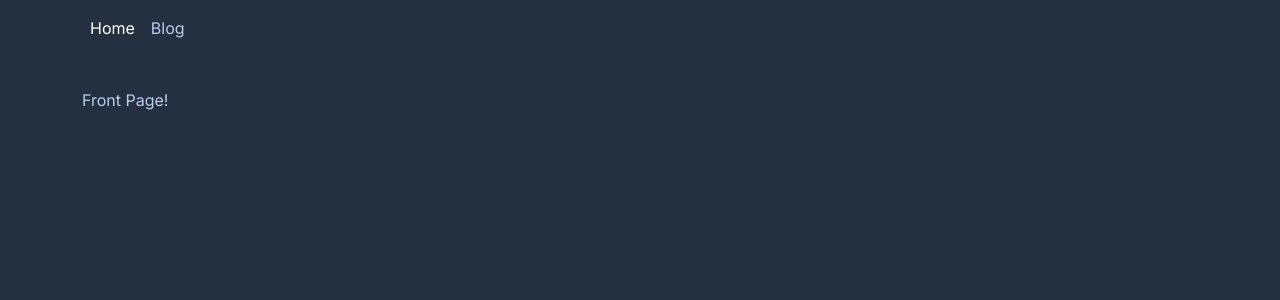
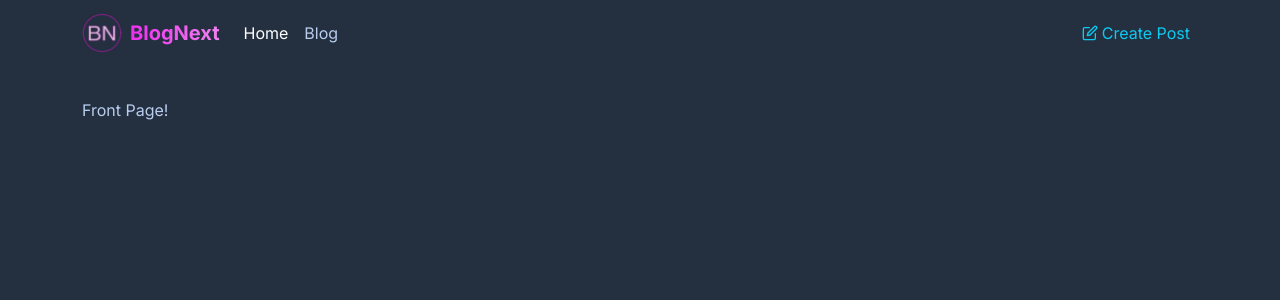
Before and after one commit to code-serg/blog-next, a Next.js app in the folder frontend/: page / in a window 1280 px wide. Shown: the top 300 px of the page. Built offline with nearby package versions, Linux system fonts and the light colour scheme.

Commit message:
added react-icon, logo, some styling

```diff
--- a/frontend/package.json
+++ b/frontend/package.json
@@ -16,6 +16,7 @@
     "react-bootstrap": "^2.9.0",
     "react-dom": "^18",
     "react-hook-form": "^7.47.0",
+    "react-icons": "^4.11.0",
     "sass": "^1.69.4"
   },
   "devDependencies": {
--- a/frontend/src/components/NavBar.tsx
+++ b/frontend/src/components/NavBar.tsx
@@ -1,35 +1,39 @@
 import Link from 'next/link';
 import { useRouter } from 'next/router';
 import { Container, Nav, Navbar } from 'react-bootstrap';
+import { FiEdit } from 'react-icons/fi';
+import Logo from '@/assets/images/logo-bn.png';
+import Image from 'next/image';
+import styles from '@/styles/NavBar.module.css';
 
 export default function NavBar() {
   const router = useRouter();
 
   return (
-    <Navbar
-      variant="dark"
-      expand="md"
-      collapseOnSelect
-      bg="body"
-      sticky="top"
-    >
+    <Navbar variant="dark" expand="md" collapseOnSelect bg="body" sticky="top">
       <Container>
+        <Navbar.Brand as={Link} href="/" className="d-flex align-items-center gap-2">
+          <Image src={Logo} alt="logo" width={40} height={40} />
+          <span className={styles.brandText}>BlogNext</span>
+        </Navbar.Brand>
         <Navbar.Toggle aria-controls="main-navbar" />
         <Navbar.Collapse id="main-navbar">
           <Nav>
-            <Nav.Link
-              as={Link}
-              href="/"
-              active={router.pathname === '/'}
-            >
+            <Nav.Link as={Link} href="/" active={router.pathname === '/'}>
               Home
             </Nav.Link>
+            <Nav.Link as={Link} href="/blog" active={router.pathname === '/blog'}>
+              Blog
+            </Nav.Link>
+          </Nav>
+          <Nav className="ms-auto">
             <Nav.Link
+              className="link-info d-flex align-items-center gap-1"
               as={Link}
-              href="/blog"
-              active={router.pathname === '/blog'}
+              href="/blog/new-post"
             >
-              Blog
+              <FiEdit />
+              Create Post{' '}
             </Nav.Link>
           </Nav>
         </Navbar.Collapse>
--- /dev/null
+++ b/frontend/src/styles/NavBar.module.css
@@ -0,0 +1,21 @@
+.brandText {
+  background-image: linear-gradient(90deg, rgb(239, 46, 239), violet);
+  background-color: white;
+  background-clip: text;
+  -webkkit-background-clip: text;
+  -moz-background-clip: text;
+  -webkit-text-fill-color: transparent;
+  -moz-text-fill-color: transparent;
+  font-weight: bold;
+}
+
+.brandText2 {
+  background-image: linear-gradient(90deg, var(--bs-primary), white);
+  background-color: white;
+  background-clip: text;
+  -webkit-background-clip: text;
+  -moz-background-clip: text;
+  -webkit-text-fill-color: transparent;
+  -moz-text-fill-color: transparent;
+  font-weight: bold;
+}
```
Also changed, not shown: frontend/src/assets/images/logo-bn.png (added), 1 other file (tests, documents, lock files or other folders).
